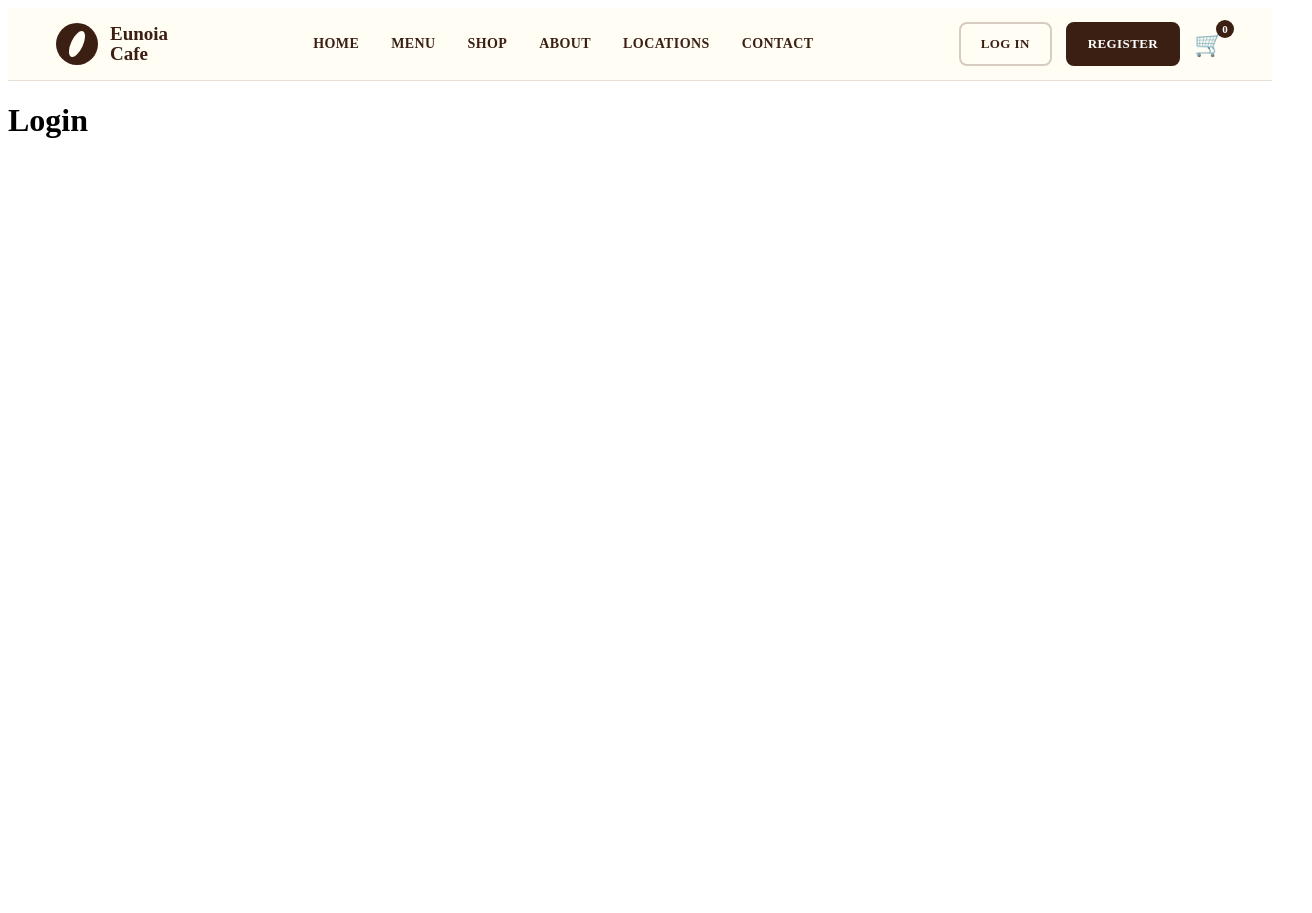
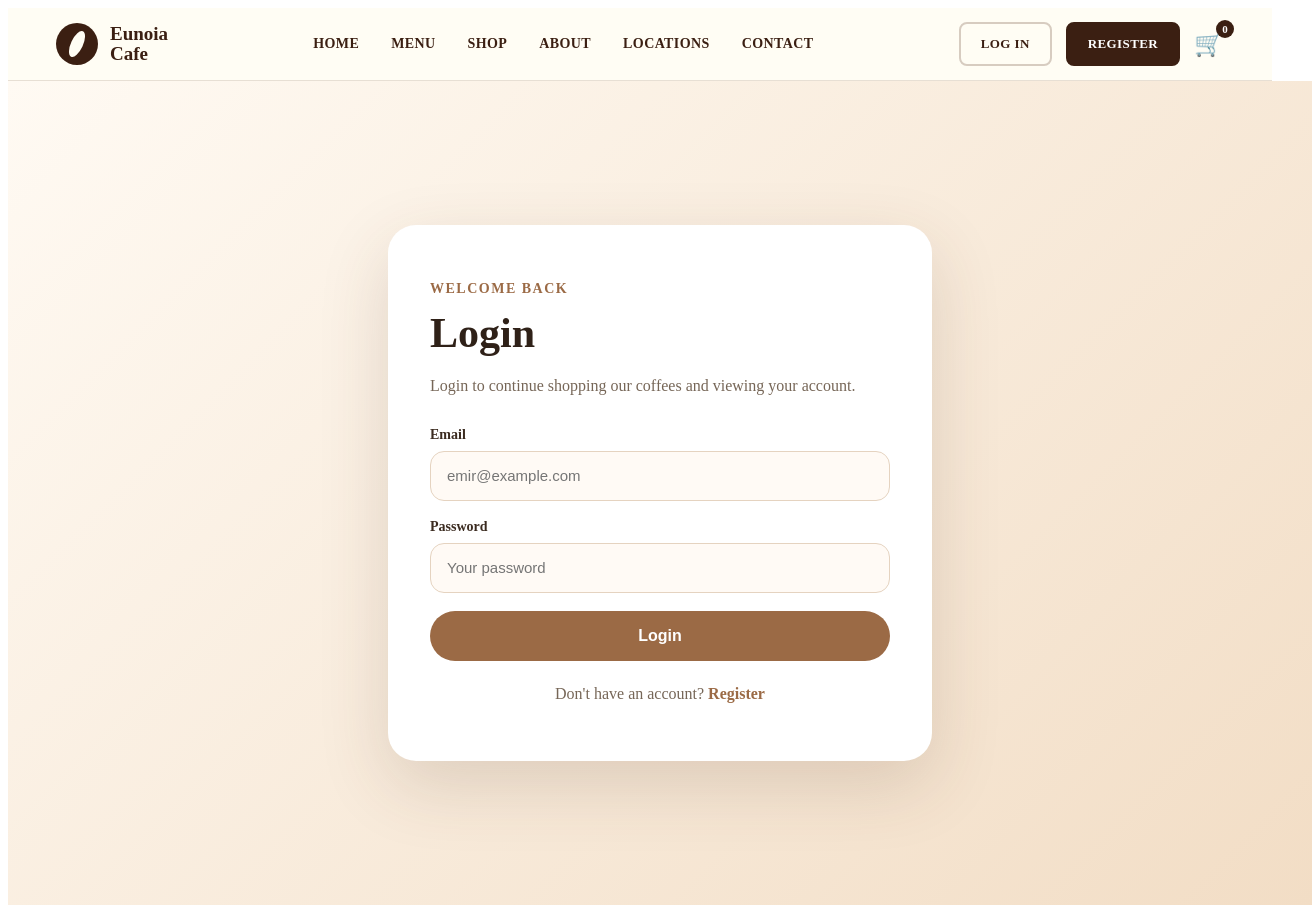
Before and after one commit to Emir7530/cafe-fullstack, a React (Vite) app in the folder client/: page /login in a window 1280 px wide. Shown: the whole page, 1312 px wide, since content can reach past the window. Before the commit the page ends 800 px from the top, so only its background shows below. Built offline with nearby package versions, Linux system fonts and the light colour scheme; the HTML template or start-up script is replaced by a standard one.

Commit message:
Add authentication pages and backend auth routes

```diff
--- a/client/src/App.tsx
+++ b/client/src/App.tsx
@@ -1,6 +1,8 @@
 import { BrowserRouter, Routes, Route } from "react-router-dom";
 import Navbar from "./components/Navbar";
 import Home from "./pages/Home";
+import RegisterPage from "./pages/RegisterPage";
+import LoginPage from "./pages/LoginPage";
 
 function Menu() {
   return <h1>Menu</h1>;
@@ -14,14 +16,6 @@ function About() {
   return <h1>About</h1>;
 }
 
-
-function Login() {
-  return <h1>Login</h1>;
-}
-
-function Register() {
-  return <h1>Register</h1>;
-}
 
 function Cart() {
   return <h1>Cart</h1>;
@@ -39,8 +33,8 @@ function App() {
           <Route path="/menu" element={<Menu />} />
           <Route path="/shop" element={<Shop />} />
           <Route path="/about" element={<About />} />
-          <Route path="/login" element={<Login />} />
-          <Route path="/register" element={<Register />} />
+          <Route path="/register" element={<RegisterPage />} />
+          <Route path="/login" element={<LoginPage />} />
           <Route path="/cart" element={<Cart />} />
         </Routes>
       </main>
--- /dev/null
+++ b/client/src/api/authApi.ts
@@ -0,0 +1,48 @@
+const API_URL = "http://localhost:5000/api/auth";
+
+type RegisterData = {
+  name: string;
+  email: string;
+  password: string;
+};
+
+type LoginData = {
+  email: string;
+  password: string;
+};
+
+export const registerUser = async (data: RegisterData) => {
+  const response = await fetch(`${API_URL}/register`, {
+    method: "POST",
+    headers: {
+      "Content-Type": "application/json",
+    },
+    body: JSON.stringify(data),
+  });
+
+  const result = await response.json();
+
+  if (!response.ok) {
+    throw new Error(result.message || "Register failed");
+  }
+
+  return result;
+};
+
+export const loginUser = async (data: LoginData) => {
+  const response = await fetch(`${API_URL}/login`, {
+    method: "POST",
+    headers: {
+      "Content-Type": "application/json",
+    },
+    body: JSON.stringify(data),
+  });
+
+  const result = await response.json();
+
+  if (!response.ok) {
+    throw new Error(result.message || "Login failed");
+  }
+
+  return result;
+};
--- /dev/null
+++ b/client/src/pages/Auth.css
@@ -0,0 +1,142 @@
+.auth-page {
+  width: 100%;
+  min-height: calc(100vh - 72px);
+  background: linear-gradient(135deg, #fffaf3 0%, #f2ddc5 100%);
+  display: flex;
+  align-items: center;
+  justify-content: center;
+  padding: 48px 20px;
+}
+
+.auth-card {
+  width: 100%;
+  max-width: 460px;
+  background: #fff;
+  border-radius: 28px;
+  padding: 42px;
+  box-shadow: 0 24px 70px rgba(86, 55, 35, 0.16);
+}
+
+.auth-label {
+  color: #9b6a45;
+  font-size: 14px;
+  font-weight: 800;
+  letter-spacing: 1.5px;
+  text-transform: uppercase;
+  margin-bottom: 12px;
+}
+
+.auth-card h1 {
+  font-size: 42px;
+  color: #2f2118;
+  margin: 0 0 12px;
+}
+
+.auth-description {
+  color: #766657;
+  font-size: 16px;
+  line-height: 1.6;
+  margin-bottom: 28px;
+}
+
+.auth-form {
+  display: flex;
+  flex-direction: column;
+  gap: 18px;
+}
+
+.auth-field {
+  display: flex;
+  flex-direction: column;
+  gap: 8px;
+}
+
+.auth-field label {
+  font-size: 14px;
+  font-weight: 700;
+  color: #3b2b20;
+}
+
+.auth-field input {
+  height: 48px;
+  border: 1px solid #e5d3c0;
+  border-radius: 14px;
+  padding: 0 16px;
+  font-size: 15px;
+  outline: none;
+  color: #2f2118;
+  background-color: #fffaf5;
+}
+
+.auth-field input:focus {
+  border-color: #9b6a45;
+  background-color: #fff;
+}
+
+.auth-error {
+  background-color: #ffecec;
+  color: #b3261e;
+  padding: 12px 14px;
+  border-radius: 12px;
+  font-size: 14px;
+  margin: 0;
+}
+
+.auth-success {
+  background-color: #ecfff1;
+  color: #237a3b;
+  padding: 12px 14px;
+  border-radius: 12px;
+  font-size: 14px;
+  margin: 0;
+}
+
+.auth-form button {
+  height: 50px;
+  border: none;
+  border-radius: 999px;
+  background-color: #9b6a45;
+  color: white;
+  font-size: 16px;
+  font-weight: 800;
+  cursor: pointer;
+  transition: 0.2s ease;
+}
+
+.auth-form button:hover {
+  background-color: #7f5233;
+  transform: translateY(-1px);
+}
+
+.auth-form button:disabled {
+  opacity: 0.7;
+  cursor: not-allowed;
+  transform: none;
+}
+
+.auth-bottom-text {
+  margin-top: 24px;
+  color: #766657;
+  text-align: center;
+}
+
+.auth-bottom-text a {
+  color: #9b6a45;
+  font-weight: 800;
+  text-decoration: none;
+}
+
+.auth-bottom-text a:hover {
+  text-decoration: underline;
+}
+
+@media (max-width: 520px) {
+  .auth-card {
+    padding: 30px 24px;
+    border-radius: 22px;
+  }
+
+  .auth-card h1 {
+    font-size: 34px;
+  }
+}
--- /dev/null
+++ b/client/src/pages/LoginPage.tsx
@@ -0,0 +1,90 @@
+import { useState } from "react";
+import { loginUser } from "../api/authApi";
+import "./Auth.css";
+
+function LoginPage() {
+  const [email, setEmail] = useState("");
+  const [password, setPassword] = useState("");
+
+  const [error, setError] = useState("");
+  const [success, setSuccess] = useState("");
+  const [loading, setLoading] = useState(false);
+
+  const handleLogin = async (e: React.FormEvent<HTMLFormElement>) => {
+    e.preventDefault();
+
+    setError("");
+    setSuccess("");
+    setLoading(true);
+
+    try {
+      const data = await loginUser({
+        email,
+        password,
+      });
+
+      localStorage.setItem("token", data.token);
+      localStorage.setItem("user", JSON.stringify(data.user));
+
+      setSuccess("Logged in successfully.");
+
+      // Later you can redirect to home/admin page here
+      // window.location.href = "/";
+    } catch (err) {
+      if (err instanceof Error) {
+        setError(err.message);
+      } else {
+        setError("Something went wrong.");
+      }
+    } finally {
+      setLoading(false);
+    }
+  };
+
+  return (
+    <main className="auth-page">
+      <section className="auth-card">
+        <p className="auth-label">Welcome Back</p>
+        <h1>Login</h1>
+        <p className="auth-description">
+          Login to continue shopping our coffees and viewing your account.
+        </p>
+
+        <form onSubmit={handleLogin} className="auth-form">
+          <div className="auth-field">
+            <label>Email</label>
+            <input
+              type="email"
+              placeholder="emir@example.com"
+              value={email}
+              onChange={(e) => setEmail(e.target.value)}
+            />
+          </div>
+
+          <div className="auth-field">
+            <label>Password</label>
+            <input
+              type="password"
+              placeholder="Your password"
+              value={password}
+              onChange={(e) => setPassword(e.target.value)}
+            />
+          </div>
+
+          {error && <p className="auth-error">{error}</p>}
+          {success && <p className="auth-success">{success}</p>}
+
+          <button type="submit" disabled={loading}>
+            {loading ? "Logging in..." : "Login"}
+          </button>
+        </form>
+
+        <p className="auth-bottom-text">
+          Don&apos;t have an account? <a href="/register">Register</a>
+        </p>
+      </section>
+    </main>
+  );
+}
+
+export default LoginPage;
--- /dev/null
+++ b/client/src/pages/RegisterPage.tsx
@@ -0,0 +1,102 @@
+import { useState } from "react";
+import { registerUser } from "../api/authApi";
+import "./Auth.css";
+
+function RegisterPage() {
+  const [name, setName] = useState("");
+  const [email, setEmail] = useState("");
+  const [password, setPassword] = useState("");
+
+  const [error, setError] = useState("");
+  const [success, setSuccess] = useState("");
+  const [loading, setLoading] = useState(false);
+
+  const handleRegister = async (e: React.FormEvent<HTMLFormElement>) => {
+    e.preventDefault();
+
+    setError("");
+    setSuccess("");
+    setLoading(true);
+
+    try {
+      const data = await registerUser({
+        name,
+        email,
+        password,
+      });
+
+      localStorage.setItem("token", data.token);
+      localStorage.setItem("user", JSON.stringify(data.user));
+
+      setSuccess("Account created successfully.");
+      setName("");
+      setEmail("");
+      setPassword("");
+    } catch (err) {
+      if (err instanceof Error) {
+        setError(err.message);
+      } else {
+        setError("Something went wrong.");
+      }
+    } finally {
+      setLoading(false);
+    }
+  };
+
+  return (
+    <main className="auth-page">
+      <section className="auth-card">
+        <p className="auth-label">Create Account</p>
+        <h1>Register</h1>
+        <p className="auth-description">
+          Join our cafe and start shopping your favorite coffees.
+        </p>
+
+        <form onSubmit={handleRegister} className="auth-form">
+          <div className="auth-field">
+            <label>Name</label>
+            <input
+              type="text"
+              placeholder="Emir"
+              value={name}
+              onChange={(e) => setName(e.target.value)}
+            />
+          </div>
+
+          <div className="auth-field">
+            <label>Email</label>
+            <input
+              type="email"
+              placeholder="emir@example.com"
+              value={email}
+              onChange={(e) => setEmail(e.target.value)}
+            />
+          </div>
+
+          <div className="auth-field">
+            <label>Password</label>
+            <input
+              type="password"
+              placeholder="At least 6 characters"
+              value={password}
+              onChange={(e) => setPassword(e.target.value)}
+            />
+          </div>
+
+          {error && <p className="auth-error">{error}</p>}
+          {success && <p className="auth-success">{success}</p>}
+
+          <button type="submit" disabled={loading}>
+            {loading ? "Creating account..." : "Register"}
+          </button>
+        </form>
+
+        <p className="auth-bottom-text">
+          Already have an account? <a href="/login">Login</a>
+        </p>
+      </section>
+    </main>
+  );
+}
+
+export default RegisterPage;
```
Also changed, not shown: client/src/pages/Home.tsx (line endings or trailing spaces), client/src/pages/Login.tsx (deleted), client/src/pages/Register.tsx (deleted).
